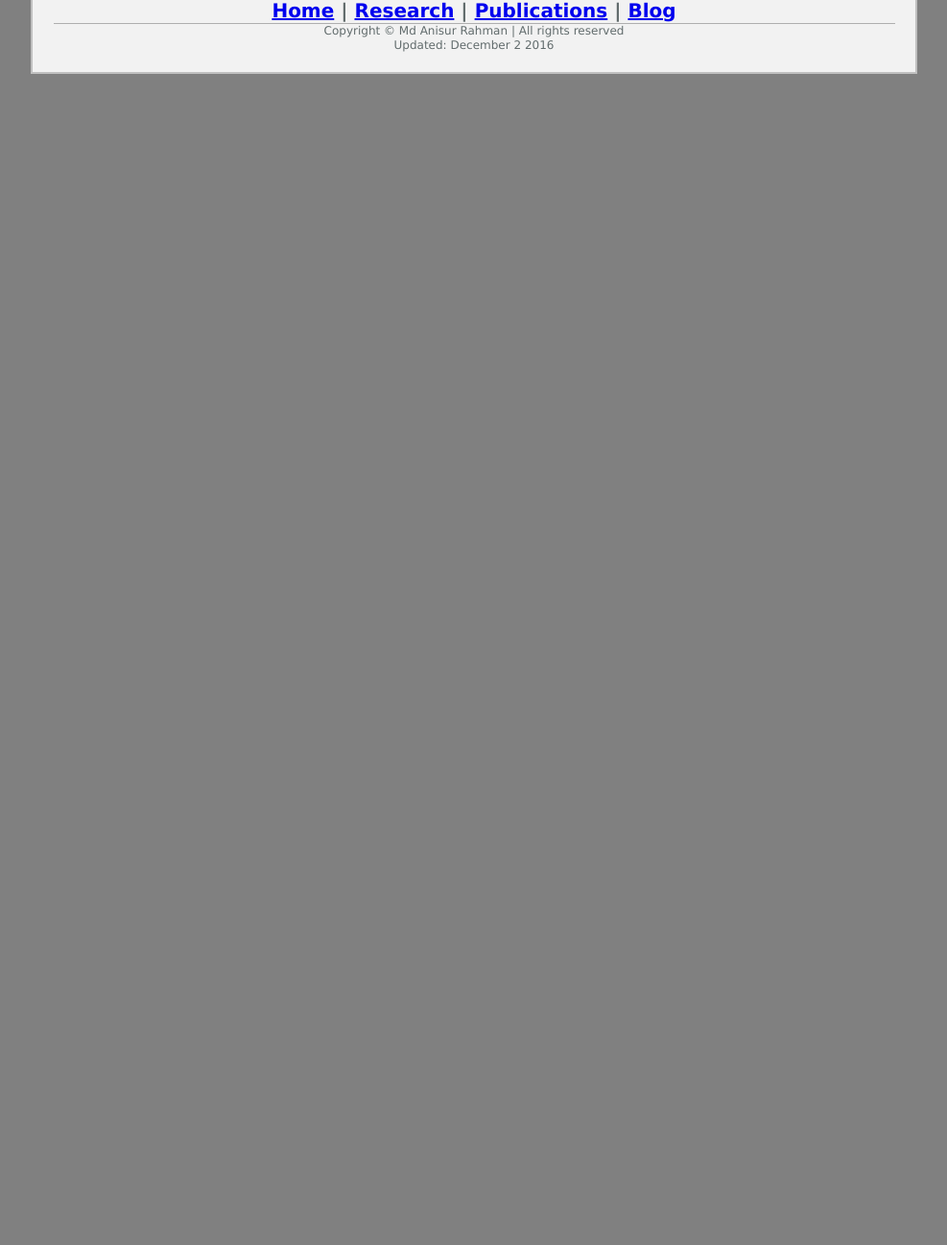
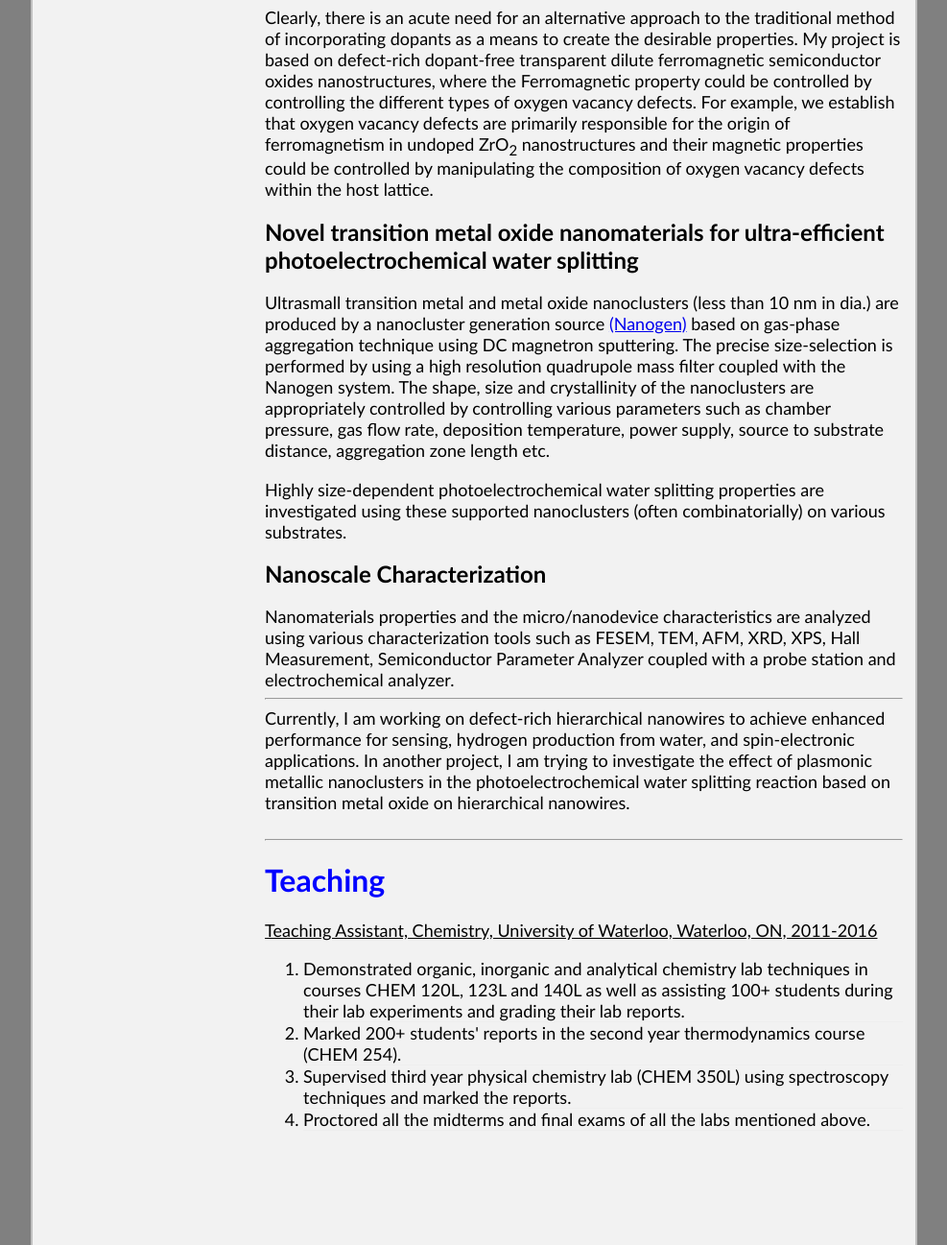
Before and after one commit to rahmananis/rahmananis.github.io, a plain HTML site: page Research.html in a window 1280 px wide. Shown: the part 742-2039 px from the top of the page at 96% size, without its empty margins (146-1133 px from the left). Before the commit the page ends 819 px from the top, so only its background shows below. Drawn offline with Linux system fonts and the light colour scheme.

Commit message:
Add files via upload

```diff
--- a/Research.html
+++ b/Research.html
@@ -268,14 +268,55 @@ ul {
           <div>
 
              <h2><font face="calibri" font size="6" color="blue">Research</font></h2>
-<h3><font face="calibri" font size="5" color="black"> Under Construction</font>
+<h3><font face="calibri" font size="5" color="black">Defect-rich Dopnat-free Dilute Ferromagnetic Semiconducting Metal Oxides for Spin-electronic Applications</font></h3>
+<font face="calibri" font size="4"> Modern solid-state electronics is often developed in parallel with or directly through the evolution of structures based on their “champion” materials.
+    These conventional applications are based
+    mainly on manipulating the electron charge. An intriguing alternative is the field of spin-based electronics, in which the manipulation of the electron spin in semiconductor devices promises
+    higher speed, higher storage capacity, more efficiency, and lower power consumption in a wide range of applications including magnetic storage, magnetic memories, quantum computers, quantum communication,
+    sensors, and other information and communications technology devices. Dilute ferromagnetic semiconductors belong to one such unique class of materials in which the semiconducting and ferromagnetic properties are combined in a single material.</font>
               <br>
 
+              <font face="calibri" font size="4"><br> However, the realization of functional spin-based devices for information processing remains elusive due to several fundamental challenges such as the low Curie temperature of group III–V and II–VI semiconductors (<200 K), and the low spin-injection efficiencies of existing III–V, II–VI, and transparent conductive oxide semiconductors in a multilayer device structure, which are caused by precipitation and migration of dopants from the host layer to the adjacent layers.</font>
+                  <br>
+              <font face="calibri" font size="4"><br> Clearly, there is an acute need for an alternative approach to the traditional method of incorporating dopants as a means to create the desirable properties. My project is based on defect-rich dopant-free transparent dilute ferromagnetic semiconductor oxides nanostructures, where the Ferromagnetic property could be controlled by controlling the different types of oxygen vacancy defects. For example, we establish that oxygen vacancy defects are primarily responsible for the origin of ferromagnetism in undoped ZrO<sub>2</sub> nanostructures and their magnetic properties could be controlled by manipulating the composition of oxygen vacancy defects within the host lattice. </font>
 
+<br>
+<h3><font face="calibri" font size="5" color="black">Novel transition metal oxide nanomaterials for ultra-efficient photoelectrochemical water splitting</font></h3>
+<font face="calibri" font size="4">Ultrasmall transition metal and metal oxide nanoclusters (less than 10 nm in dia.) are produced by a nanocluster generation source <a href="http://www.mantisdeposition.com/uhv-components/view/product/info/nanogen-series.html">(Nanogen)</a>
+ based on gas-phase aggregation technique using DC magnetron sputtering. The precise size-selection is performed by using a high resolution quadrupole mass filter coupled with the Nanogen system. The shape, size and crystallinity of the nanoclusters are appropriately controlled by controlling various parameters
+    such as chamber pressure, gas flow rate, deposition temperature, power supply, source to substrate distance, aggregation zone length etc.</font>
+
+              <br>
+              <br>
+
+              <font face="calibri" font size="4">Highly size-dependent photoelectrochemical water splitting properties are investigated using these supported nanoclusters (often combinatorially)
+                  on various substrates.</font>
+
+<h3><font face="calibri" font size="5" color="black">Nanoscale Characterization</font></h3>
+<font face="calibri" font size="4">Nanomaterials properties and the micro/nanodevice characteristics are analyzed using various characterization tools such as FESEM, TEM, AFM, XRD, XPS, Hall Measurement, Semiconductor Parameter Analyzer coupled with a probe station and electrochemical analyzer.
+</font>
+<hr>
+              <font face="calibri" font size="4">Currently, I am working on defect-rich hierarchical nanowires to achieve enhanced performance for sensing, hydrogen production from water, and spin-electronic applications. In another project, I am trying to investigate the effect of plasmonic metallic nanoclusters in the photoelectrochemical water splitting reaction based on transition metal oxide on hierarchical nanowires.</font>
+<br>
+<br>
+
+
+</ol>
+<hr>
+<font face="calibri" color="blue"><h1>Teaching</h1></font>
+<font face="calibri" font size="4"><u>Teaching Assistant, Chemistry, University of Waterloo, Waterloo, ON, 2011-2016</u>
+<ol>
+<li>Demonstrated organic, inorganic and analytical chemistry lab techniques in courses CHEM 120L, 123L and 140L as well as assisting 100+ students during their lab experiments and grading their lab reports.</li>
+<li>Marked 200+ students' reports in the second year thermodynamics course (CHEM 254).</li>
+<li>Supervised third year physical chemistry lab (CHEM 350L) using spectroscopy techniques and marked the reports.</li>
+    <li>Proctored all the midterms and final exams of all the labs mentioned above.</li></ol></font>
+</ol>
+<br>
+<br>
 <br><br><br><br><br>
 
 
-</h3>
+
 
 
 
```
